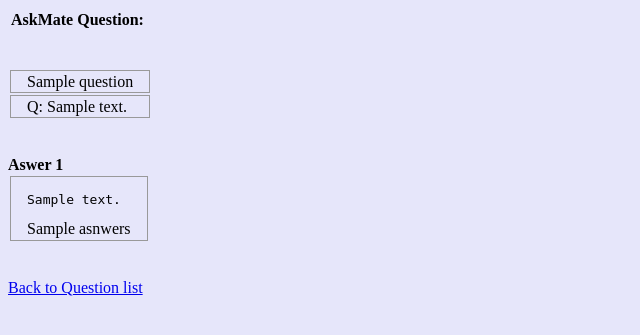
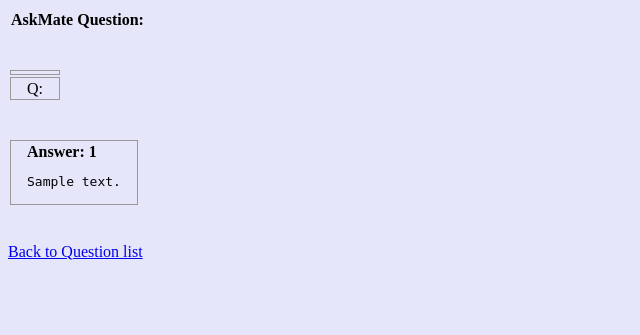
Before and after one commit to MaciejBiernat/AskMate, a Flask app: template templates/question.html in a window 1280 px wide. Shown: the top 335 px of the page, without its empty margins (0-640 px from the left). Run offline with Flask 2, Linux system fonts and the light colour scheme; the template is opened without the code that fills it: most values are stand-ins (such as "Sample title", 1, 10 or a date in 2020); lists and menus that the app fills with data are empty.

Commit message:
Merge branch 'master' of https://github.com/MaciejBiernat/AskMateRepo
display questions and answers

```diff
--- a/server.py
+++ b/server.py
@@ -11,12 +11,23 @@
 def route_list():
     return render_template("index.html")
 
+
 @app.route('/list')
 def show_list_of_questions():
     list_of_questions = data_manager.get_questions()
     titles = ['ID', 'Submission Time', 'View Number', 'Vote Number', 'Title', 'Message', 'Image']
 
     return render_template('list.html', list_of_questions=list_of_questions, titles=titles)
+
+
+@app.route('/question/<int:question_id>')
+def show_question_info(question_id):
+    question = data_manager.get_question_info(question_id)
+    answers = data_manager.get_answer_info(question_id)
+    print(question)
+    print(answers)
+
+    return render_template('question.html', question=question, answers=answers)
 
 
 #
--- a/templates/question.html
+++ b/templates/question.html
@@ -22,25 +22,32 @@
 <br><br>
 <table>
     <tr>
-        <td>  {{ question['title'] }}</td>
+        <td>  {{ question[0]['title'] }}</td>
     </tr>
     <tr>
-        <td> Q: {{ question['message'] }}</td>
+        <td> Q: {{ question[0]['message'] }}</td>
     </tr>
 </table>
 <br><br>
-<strong>Aswer 1</strong>
+
 <table>
-    <tr>
-        <td>
-            {% if answers != [] %}
-                <pre>{{ answers[0]['message'] }}</pre>
-                {{ asnwers }}
-            {% else %}
+    {% if answers == [] %}
+        <tr>
+            <td>
                 No answer posted yet
-            {% endif %}
-        </td>
-    </tr>
+            </td>
+        </tr>
+    {% else %}
+        {% for answer in answers %}
+            <tr>
+                <td>
+                    <strong> Answer: {{ loop.index }} </strong>
+
+                    <pre>{{ answer['message'] }}</pre>
+                </td>
+            </tr>
+        {% endfor %}
+    {% endif %}
 </table>
 <br><br>
 <a href="/question">Back to Question list</a><br><br>
```
Also changed, not shown: data_manager.py (+22 -1 lines).
